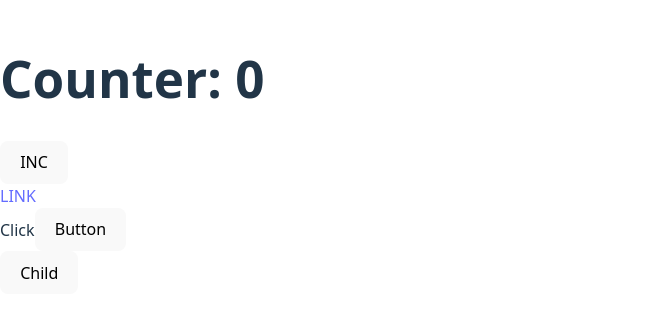
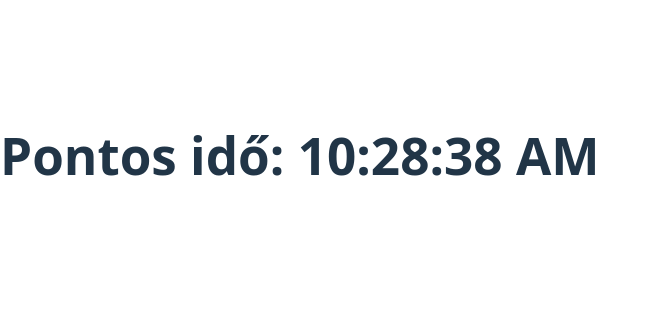
Before and after one commit to MasterfieldProject/MFREACT_26031, a React (Vite) app in the folder exercises/: page / in a window 1280 px wide. Shown: the part 245-562 px from the top of the page, without its empty margins (0-657 px from the left). Built offline with nearby package versions, Linux system fonts and the light colour scheme.

Commit message:
Add Clock component to display current time and update every second

```diff
--- /dev/null
+++ b/exercises/src/Exercise5.jsx
@@ -0,0 +1,33 @@
+import React from 'react';
+
+export default class Clock extends React.Component {
+
+    constructor(props) {
+        super(props);
+        this.state = {
+            time: new Date()
+        };
+    }
+
+    componentDidMount() {
+        this.timerID = setInterval(() => this.tick(), 1000);
+    }
+
+    componentWillUnmount() {
+        clearInterval(this.timerID);
+    }
+
+    tick() {
+        this.setState({
+            time: new Date()
+        });
+    }
+
+    render() {
+        return (
+            <div>
+                <h1>Pontos idő: {this.state.time.toLocaleTimeString()}</h1>
+            </div>
+        )
+    }
+}
--- a/exercises/src/main.jsx
+++ b/exercises/src/main.jsx
@@ -2,7 +2,7 @@ import { StrictMode } from 'react'
 import { createRoot } from 'react-dom/client'
 import './index.css'
 // import App from './App.jsx'
-import App from './EventHandling.jsx'
+import App from './Exercise5.jsx'
 import './Exercise1.js'
 
 createRoot(document.getElementById('root')).render(
```
